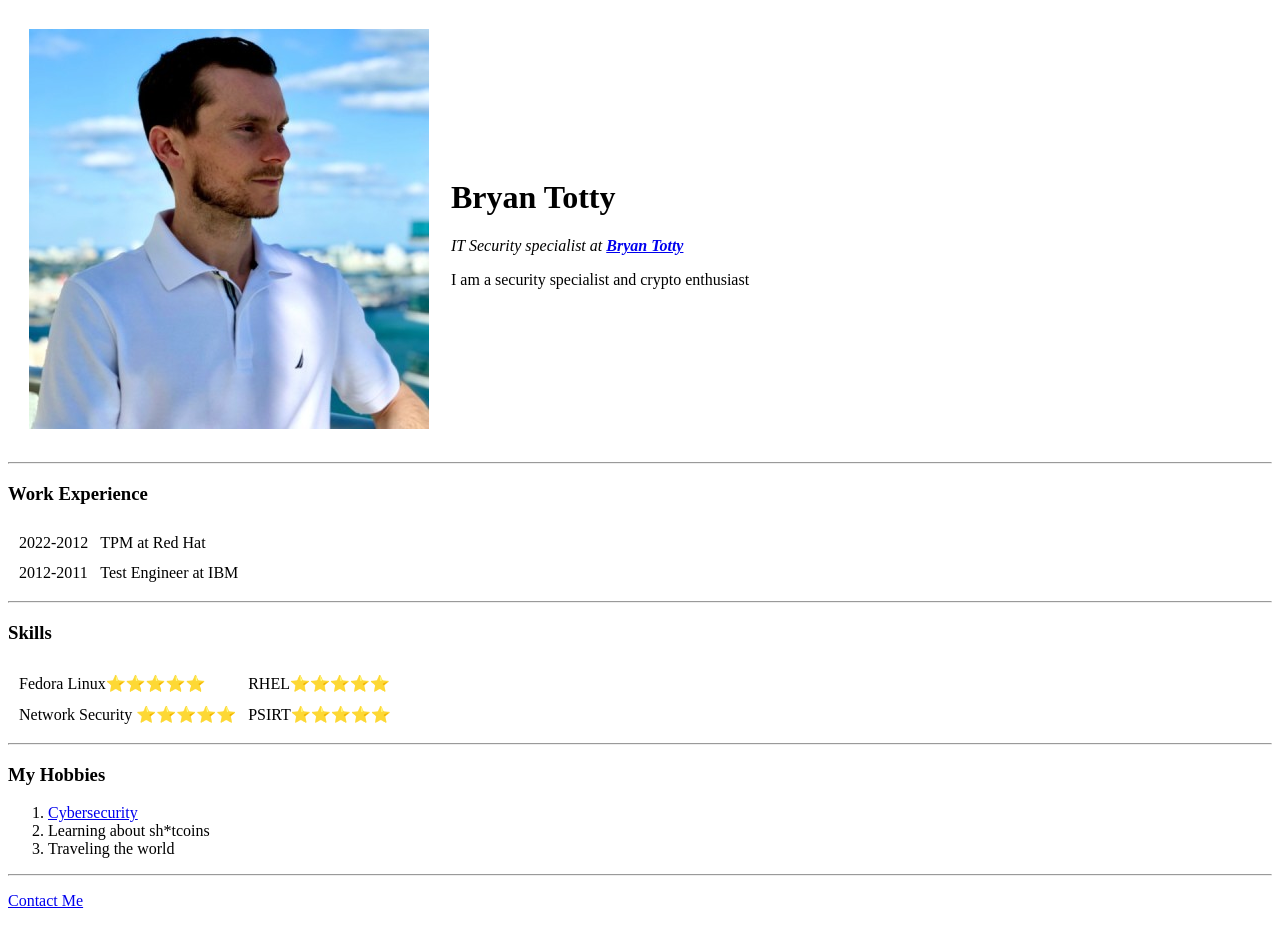
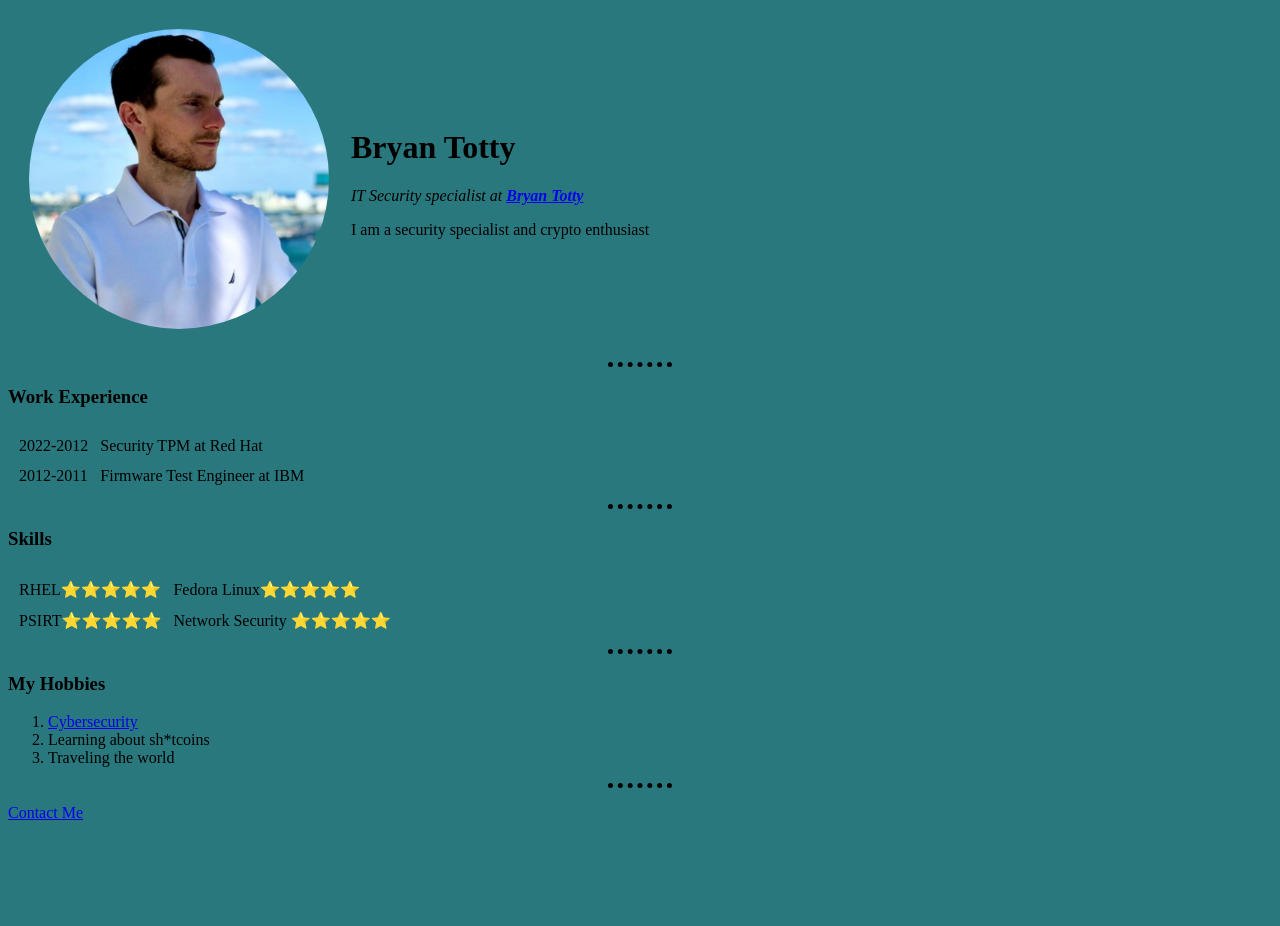
Before and after one commit to mtg-vox/cv, a plain HTML site: page index.html in a window 1280 px wide. After the commit the page ends 838 px from the top, so only its background shows below. Drawn offline with Linux system fonts and the light colour scheme.

Commit message:
Update index.html

```diff
--- a/index.html
+++ b/index.html
@@ -4,11 +4,31 @@
     <meta charset="UTF-8" />
     <meta name="viewport" content="width=device-width, initial-scale=1.0" />
     <title>Document</title>
+    <style>
+      body {
+        background-color: rgb(41, 120, 126);
+      }
+      hr {
+        width: 5%;
+        border-style: dotted none none;
+        border-color: black;
+        border-width: 5px;
+      }
+      img {
+        border-radius: 50%;
+      }
+    </style>
   </head>
   <body>
     <table cellspacing="20">
       <tr>
-        <td><img src="images/profile2.jpg" alt="bryan totty profile" /></td>
+        <td>
+          <img
+            src="images/profile2.jpg"
+            height="300px"
+            alt="bryan totty profile"
+          />
+        </td>
         <td>
           <h1>Bryan Totty</h1>
           <p>
@@ -28,23 +48,23 @@
     <table cellspacing="10">
       <tr>
         <td>2022-2012</td>
-        <td>TPM at Red Hat</td>
+        <td>Security TPM at Red Hat</td>
       </tr>
       <tr>
         <td>2012-2011</td>
-        <td>Test Engineer at IBM</td>
+        <td>Firmware Test Engineer at IBM</td>
       </tr>
     </table>
     <hr />
     <h3>Skills</h3>
     <table border="0" cellspacing="10">
       <tr>
+        <td>RHEL⭐⭐⭐⭐⭐</td>
         <td>Fedora Linux⭐⭐⭐⭐⭐</td>
-        <td>RHEL⭐⭐⭐⭐⭐</td>
       </tr>
       <tr>
+        <td>PSIRT⭐⭐⭐⭐⭐</td>
         <td>Network Security ⭐⭐⭐⭐⭐</td>
-        <td>PSIRT⭐⭐⭐⭐⭐</td>
       </tr>
     </table>
     <hr />
```
